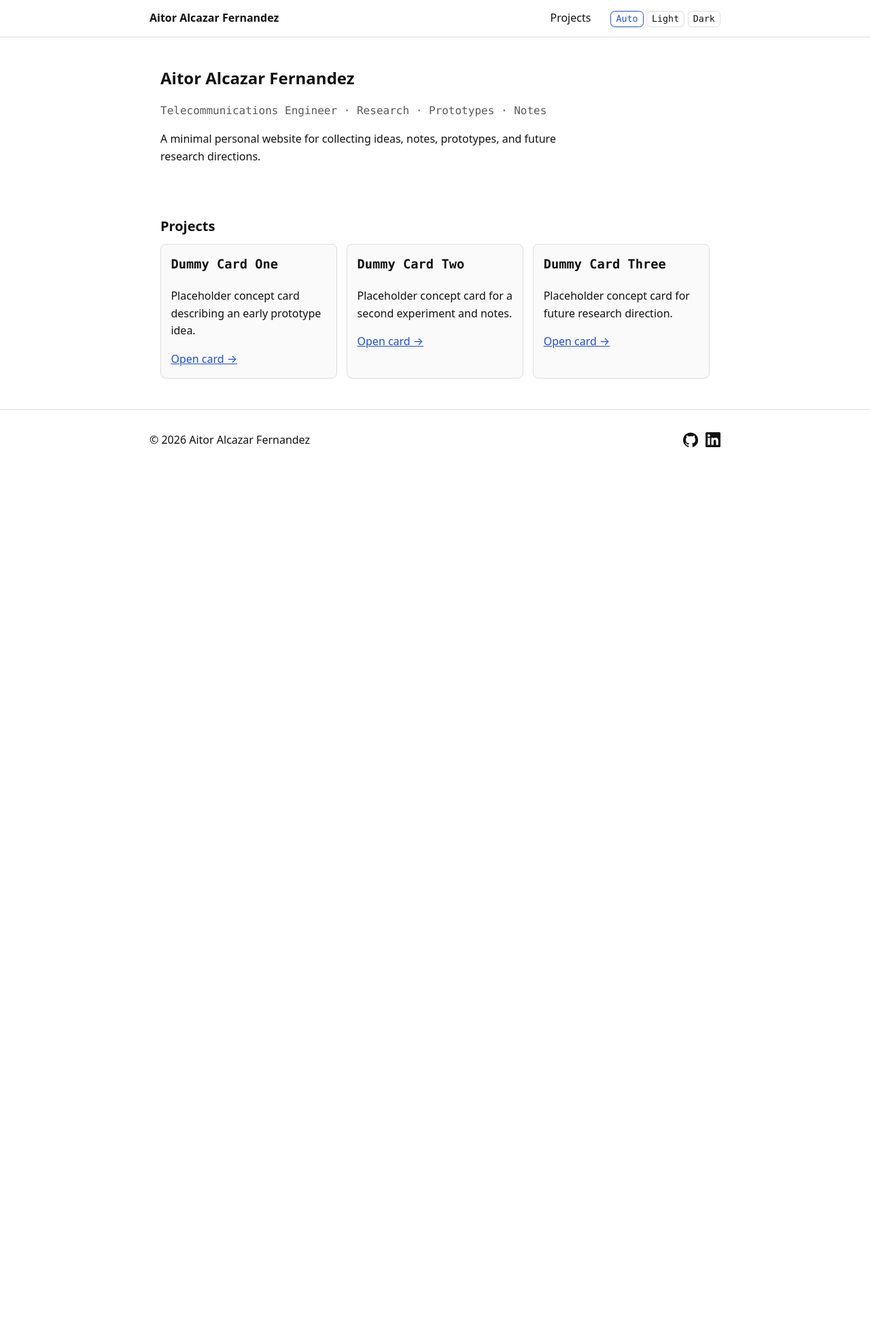
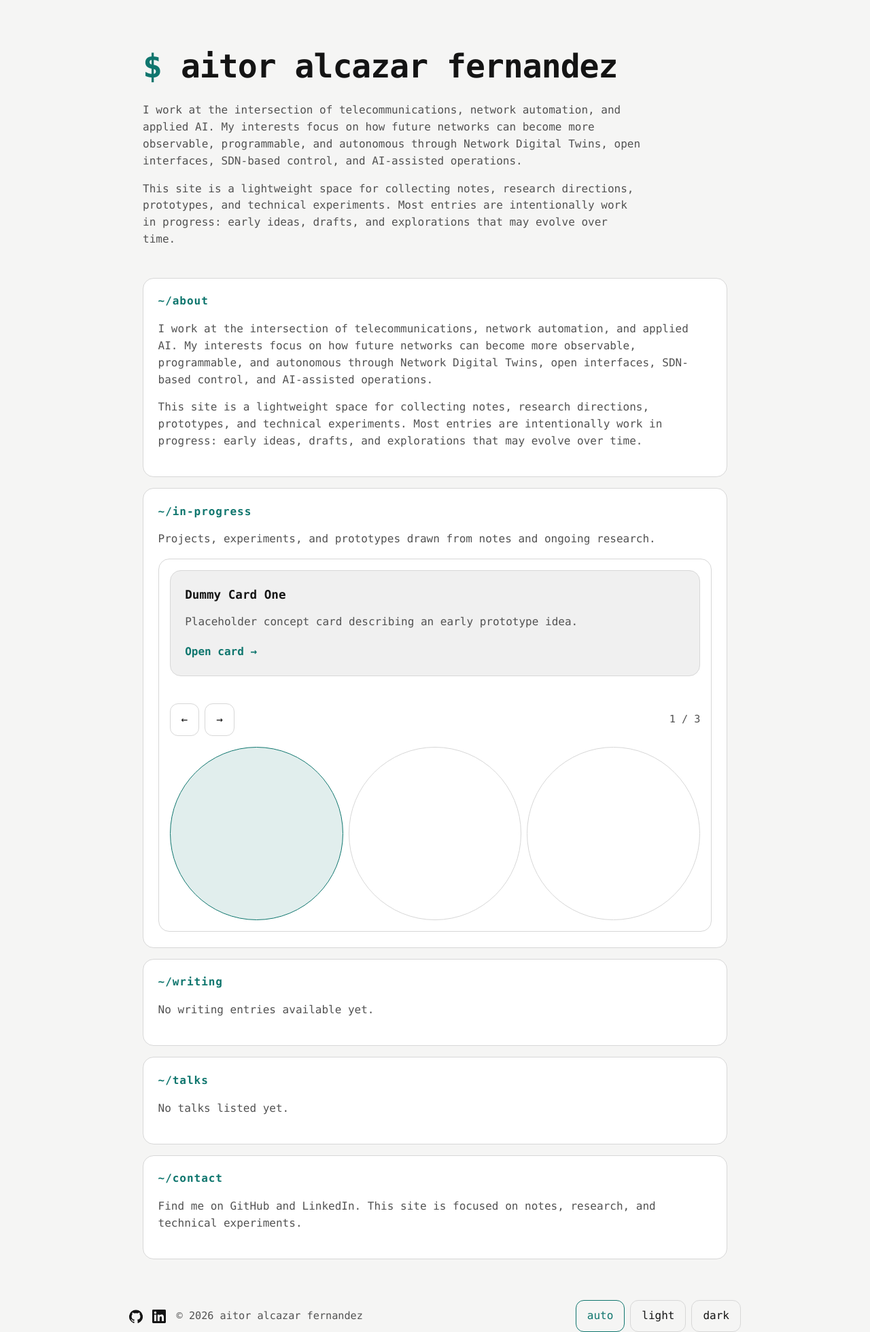
Before and after one commit to aitor-alcazar/aitor-alcazar.github.io, a Jekyll site: the page built from index.md, in a window 1280 px wide. Shown: the whole page at 68% size. Built offline with Jekyll 4.4.1, drawn with Linux system fonts in a browser that asks for light colours; before the commit the page ends 900 px from its top, so only the background shows below that.

Commit message:
Update terminal-inspired UX and card carousel

```diff
--- /dev/null
+++ b/_includes/card-carousel.html
@@ -0,0 +1,40 @@
+<div class="carousel" aria-label="Project carousel" data-carousel>
+  <div class="carousel-viewport">
+    {% for card in include.cards %}
+      <article class="carousel-slide{% if forloop.first %} active{% endif %}" data-carousel-slide="{{ forloop.index0 }}">
+        <div class="card-item">
+          <h3>{{ card.title }}</h3>
+          <p>{{ card.description }}</p>
+          {% if card.url %}
+            <a href="{{ card.url | relative_url }}" class="card-link">Open card →</a>
+          {% endif %}
+        </div>
+      </article>
+    {% endfor %}
+  </div>
+  <div class="carousel-footer">
+    <div class="carousel-controls">
+      <button type="button" class="carousel-prev" aria-label="Previous project">←</button>
+      <button type="button" class="carousel-next" aria-label="Next project">→</button>
+    </div>
+    <div class="carousel-status" aria-live="polite">1 / {{ include.cards | size }}</div>
+  </div>
+  <div class="carousel-indicators" role="tablist">
+    {% for card in include.cards %}
+      <button type="button" class="carousel-indicator{% if forloop.first %} active{% endif %}" aria-label="Show project {{ forloop.index }}" aria-pressed="{% if forloop.first %}true{% else %}false{% endif %}" data-carousel-index="{{ forloop.index0 }}"></button>
+    {% endfor %}
+  </div>
+  <noscript>
+    <div class="carousel-fallback">
+      {% for card in include.cards %}
+        <article class="card-item">
+          <h3>{{ card.title }}</h3>
+          <p>{{ card.description }}</p>
+          {% if card.url %}
+            <a href="{{ card.url | relative_url }}">Open card →</a>
+          {% endif %}
+        </article>
+      {% endfor %}
+    </div>
+  </noscript>
+</div>
--- a/_includes/footer.html
+++ b/_includes/footer.html
@@ -1,7 +1,7 @@
 <footer class="site-footer">
   <div class="container footer-wrap">
-    <p>© {{ 'now' | date: '%Y' }} Aitor Alcazar Fernandez</p>
-    <div class="social-links" aria-label="Contact links">
+    <div class="footer-left">
+      <div class="social-links" aria-label="Social links">
         <a href="https://github.com/aitor-alcazar" aria-label="GitHub" title="GitHub">
           <svg viewBox="0 0 24 24" aria-hidden="true"><path d="M12 .5a12 12 0 0 0-3.79 23.39c.6.1.82-.26.82-.58v-2.03c-3.34.73-4.04-1.61-4.04-1.61a3.18 3.18 0 0 0-1.33-1.76c-1.09-.74.08-.72.08-.72a2.52 2.52 0 0 1 1.84 1.24 2.56 2.56 0 0 0 3.5 1 2.57 2.57 0 0 1 .76-1.61c-2.66-.3-5.46-1.33-5.46-5.93a4.65 4.65 0 0 1 1.24-3.23 4.33 4.33 0 0 1 .12-3.18s1.01-.33 3.3 1.23a11.4 11.4 0 0 1 6 0c2.29-1.56 3.3-1.23 3.3-1.23.4 1.03.44 2.16.12 3.18a4.65 4.65 0 0 1 1.24 3.23c0 4.61-2.8 5.62-5.47 5.92a2.87 2.87 0 0 1 .82 2.22v3.29c0 .32.22.69.83.58A12 12 0 0 0 12 .5Z"/></svg>
         </a>
@@ -9,5 +9,12 @@
           <svg viewBox="0 0 24 24" aria-hidden="true"><path d="M20.45 20.45h-3.56V14.9c0-1.32-.03-3.02-1.84-3.02-1.84 0-2.12 1.44-2.12 2.93v5.64H9.37V9h3.42v1.56h.05c.48-.9 1.63-1.85 3.35-1.85 3.58 0 4.24 2.36 4.24 5.43v6.31ZM5.34 7.43a2.07 2.07 0 1 1 0-4.14 2.07 2.07 0 0 1 0 4.14ZM7.12 20.45H3.56V9h3.56v11.45ZM22.23 0H1.77A1.77 1.77 0 0 0 0 1.77v20.46C0 23.2.8 24 1.77 24h20.46c.98 0 1.77-.8 1.77-1.77V1.77C24 .8 23.2 0 22.23 0Z"/></svg>
         </a>
       </div>
+      <p class="footer-copy">© 2026 aitor alcazar fernandez</p>
+    </div>
+    <div class="theme-switcher" role="group" aria-label="Theme selector">
+      <button type="button" data-theme-choice="auto" aria-label="Use system theme">auto</button>
+      <button type="button" data-theme-choice="light" aria-label="Use light theme">light</button>
+      <button type="button" data-theme-choice="dark" aria-label="Use dark theme">dark</button>
+    </div>
   </div>
 </footer>
--- a/_layouts/default.html
+++ b/_layouts/default.html
@@ -1,5 +1,5 @@
 <!doctype html>
-<html lang="en" data-theme="light">
+<html lang="en" class="no-js" data-theme="light">
   <head>
     <meta charset="utf-8" />
     <meta name="viewport" content="width=device-width, initial-scale=1" />
@@ -11,7 +11,6 @@
   </head>
   <body>
     <a class="skip-link" href="#main-content">Skip to main content</a>
-    {% include header.html %}
     <main id="main-content" class="container">
       {{ content }}
     </main>
--- a/_layouts/home.html
+++ b/_layouts/home.html
@@ -2,14 +2,64 @@
 layout: default
 ---
 <section id="hero" class="section hero">
-  <h1>Aitor Alcazar Fernandez</h1>
-  <p class="tagline">Telecommunications Engineer · Research · Prototypes · Notes</p>
-  <p class="intro">
-    A minimal personal website for collecting ideas, notes, prototypes, and future research directions.
+  <h1 class="page-title">aitor alcazar fernandez</h1>
+  <p class="hero-copy">
+    I work at the intersection of telecommunications, network automation, and applied AI. My interests focus on how future networks can become more observable, programmable, and autonomous through Network Digital Twins, open interfaces, SDN-based control, and AI-assisted operations.
+  </p>
+  <p class="hero-copy">
+    This site is a lightweight space for collecting notes, research directions, prototypes, and technical experiments. Most entries are intentionally work in progress: early ideas, drafts, and explorations that may evolve over time.
   </p>
 </section>
 
-<section id="projects" class="section">
-  <h2>Projects</h2>
-  {% include card-grid.html cards=site.data.cards %}
+<section id="about" class="section section-block">
+  <h2>~/about</h2>
+  <div class="section-copy">
+    <p>I work at the intersection of telecommunications, network automation, and applied AI. My interests focus on how future networks can become more observable, programmable, and autonomous through Network Digital Twins, open interfaces, SDN-based control, and AI-assisted operations.</p>
+    <p>This site is a lightweight space for collecting notes, research directions, prototypes, and technical experiments. Most entries are intentionally work in progress: early ideas, drafts, and explorations that may evolve over time.</p>
+  </div>
 </section>
+
+<section id="in-progress" class="section section-block">
+  <h2>~/in-progress</h2>
+  <p class="section-copy">Projects, experiments, and prototypes drawn from notes and ongoing research.</p>
+  {% include card-carousel.html cards=site.data.cards %}
+</section>
+
+<section id="writing" class="section section-block">
+  <h2>~/writing</h2>
+  {% if site.data.writing and site.data.writing.size > 0 %}
+    <ol class="entry-list">
+      {% for entry in site.data.writing %}
+        <li>
+          <span class="entry-title">{{ entry.title }}</span>
+          {% if entry.date %}<span class="entry-meta">{{ entry.date }}</span>{% endif %}
+          {% if entry.url %}<a href="{{ entry.url | relative_url }}">view</a>{% endif %}
+        </li>
+      {% endfor %}
+    </ol>
+  {% else %}
+    <p class="empty-note">No writing entries available yet.</p>
+  {% endif %}
+</section>
+
+<section id="talks" class="section section-block">
+  <h2>~/talks</h2>
+  {% if site.data.talks and site.data.talks.size > 0 %}
+    <ol class="entry-list">
+      {% for talk in site.data.talks %}
+        <li>
+          <span class="entry-title">{{ talk.title }}</span>
+          {% if talk.date %}<span class="entry-meta">{{ talk.date }}</span>{% endif %}
+          {% if talk.location %}<span class="entry-meta">{{ talk.location }}</span>{% endif %}
+        </li>
+      {% endfor %}
+    </ol>
+  {% else %}
+    <p class="empty-note">No talks listed yet.</p>
+  {% endif %}
+</section>
+
+<section id="contact" class="section section-block">
+  <h2>~/contact</h2>
+  <p class="section-copy">Find me on GitHub and LinkedIn. This site is focused on notes, research, and technical experiments.</p>
+</section>
--- a/assets/css/styles.css
+++ b/assets/css/styles.css
@@ -1,64 +1,314 @@
 :root {
-  --bg: #ffffff;
-  --text: #111111;
-  --muted: #5a5a5a;
-  --card: #fafafa;
-  --border: #dddddd;
-  --accent: #1d4ed8;
+  --bg: #f5f5f4;
+  --text: #141414;
+  --muted: #525252;
+  --surface: #ffffff;
+  --surface-alt: #f0f0f0;
+  --border: #d7d7d7;
+  --accent: #0f766e;
+  --accent-soft: rgba(15, 118, 110, 0.12);
+  --shadow: 0 12px 40px rgba(0, 0, 0, 0.04);
 }
 
 :root[data-theme='dark'] {
-  --bg: #0b0b0b;
-  --text: #f5f5f5;
-  --muted: #b1b1b1;
-  --card: #141414;
-  --border: #2a2a2a;
-  --accent: #93c5fd;
+  --bg: #050507;
+  --text: #f4f4f5;
+  --muted: #9ca3af;
+  --surface: #0f1116;
+  --surface-alt: #16181f;
+  --border: #2f3340;
+  --accent: #38bdf8;
+  --accent-soft: rgba(56, 189, 248, 0.14);
+  --shadow: 0 18px 50px rgba(0, 0, 0, 0.35);
 }
 
-* { box-sizing: border-box; }
-html, body { margin: 0; padding: 0; }
+* {
+  box-sizing: border-box;
+}
+
+html,
 body {
-  font-family: system-ui, -apple-system, Segoe UI, Roboto, sans-serif;
+  margin: 0;
+  min-height: 100%;
+}
+
+body {
+  font-family: ui-monospace, SFMono-Regular, Menlo, Monaco, Consolas, "Liberation Mono", "Courier New", monospace;
   background: var(--bg);
   color: var(--text);
-  line-height: 1.6;
+  line-height: 1.55;
+  transition: background 0.2s ease, color 0.2s ease;
 }
 
-.container { max-width: 840px; margin: 0 auto; padding: 0 1rem; }
-.skip-link { position: absolute; left: -999px; }
-.skip-link:focus { left: 1rem; top: 1rem; background: var(--accent); color: white; padding: .5rem; }
+.container {
+  max-width: 900px;
+  margin: 0 auto;
+  padding: 2rem 1.25rem 2.5rem;
+}
 
-.site-header { border-bottom: 1px solid var(--border); }
-.nav-wrap { display: flex; align-items: center; gap: 1rem; padding: .9rem 0; flex-wrap: wrap; }
-.site-title { font-weight: 700; color: var(--text); text-decoration: none; margin-right: auto; }
-nav a { color: var(--text); text-decoration: none; margin-right: .8rem; }
+.skip-link {
+  position: absolute;
+  left: -999px;
+}
 
+.skip-link:focus {
+  left: 1rem;
+  top: 1rem;
+  background: var(--accent);
+  color: #fff;
+  padding: 0.75rem 1rem;
+  border-radius: 0.5rem;
+}
+
+.section {
+  padding: 1.75rem 0;
+  border-top: 1px solid var(--border);
+}
+
+.section:first-of-type {
+  border-top: none;
+}
+
+.section-block {
+  margin-top: 1rem;
+  padding: 1.35rem 1.35rem 1.45rem;
+  border: 1px solid var(--border);
+  background: var(--surface);
+  border-radius: 1rem;
+}
+
+.page-title {
+  font-size: clamp(2rem, 5vw, 3rem);
+  margin: 0;
+  letter-spacing: -0.02em;
+  position: relative;
+}
+
+.page-title::before {
+  content: "$ ";
+  color: var(--accent);
+}
+
+.hero-copy,
+.section-copy,
+.empty-note,
+.entry-meta {
+  color: var(--muted);
+}
+
+.hero-copy {
+  max-width: 76ch;
+  margin: 1rem 0 0;
+}
+
+h2 {
+  margin: 0;
+  font-size: 1rem;
+  letter-spacing: 0.06em;
+  text-transform: none;
+  color: var(--accent);
+}
+
+.card-item,
+.carousel {
+  border: 1px solid var(--border);
+  border-radius: 1rem;
+}
+
+.carousel {
+  margin-top: 1rem;
+  padding: 1rem;
+  background: var(--surface);
+}
+
+.carousel-viewport {
+  min-height: 180px;
+}
+
+.carousel-slide {
+  display: none;
+}
+
+.carousel-slide.active {
+  display: block;
+}
+
+.carousel-footer {
+  display: flex;
+  align-items: center;
+  justify-content: space-between;
+  gap: 1rem;
+  margin-top: 1rem;
+  flex-wrap: wrap;
+}
+
+.carousel-controls,
+.theme-switcher {
+  display: inline-flex;
+  gap: 0.5rem;
+}
+
+.carousel-controls button,
 .theme-switcher button {
+  appearance: none;
   border: 1px solid var(--border);
   background: transparent;
   color: var(--text);
-  border-radius: .4rem;
-  padding: .2rem .45rem;
+  padding: 0.65rem 1rem;
+  border-radius: 0.75rem;
   cursor: pointer;
-  font-family: ui-monospace, SFMono-Regular, Menlo, Consolas, monospace;
+  min-width: 2.5rem;
+  font: inherit;
 }
-.theme-switcher button.active { border-color: var(--accent); color: var(--accent); }
 
-.section { padding: 1.3rem 0; }
-.hero h1 { margin-bottom: .3rem; }
-.tagline { color: var(--muted); font-family: ui-monospace, SFMono-Regular, Menlo, Consolas, monospace; }
-.intro { max-width: 68ch; }
+.carousel-controls button:hover,
+.theme-switcher button:hover,
+.card-link:hover {
+  border-color: var(--accent);
+  color: var(--accent);
+}
 
-h2 { font-size: 1.25rem; margin-bottom: .6rem; }
-.card-grid { display: grid; grid-template-columns: repeat(auto-fit, minmax(220px, 1fr)); gap: .9rem; }
-.card-item { border: 1px solid var(--border); background: var(--card); padding: .9rem; border-radius: .5rem; }
-.card-item h3 { margin-top: 0; font-family: ui-monospace, SFMono-Regular, Menlo, Consolas, monospace; }
+.theme-switcher button.active {
+  border-color: var(--accent);
+  color: var(--accent);
+}
 
-a { color: var(--accent); }
+.carousel-status {
+  color: var(--muted);
+  font-size: 0.95rem;
+}
 
-.site-footer { border-top: 1px solid var(--border); margin-top: 1.5rem; }
-.footer-wrap { display: flex; align-items: center; justify-content: space-between; gap: .8rem; padding: 1rem 0; }
-.social-links { display: inline-flex; gap: .7rem; }
-.social-links a { color: var(--text); display: inline-flex; }
-.social-links svg { width: 22px; height: 22px; fill: currentColor; }
+.carousel-indicators {
+  display: grid;
+  grid-template-columns: repeat(auto-fit, minmax(1.25rem, 1fr));
+  gap: 0.5rem;
+  margin-top: 1rem;
+}
+
+.carousel-indicator {
+  width: 100%;
+  aspect-ratio: 1;
+  border: 1px solid var(--border);
+  border-radius: 999px;
+  background: transparent;
+  cursor: pointer;
+}
+
+.carousel-indicator.active,
+.carousel-indicator:focus-visible {
+  background: var(--accent-soft);
+  border-color: var(--accent);
+}
+
+.card-item {
+  padding: 1.35rem;
+  background: var(--surface-alt);
+  border: 1px solid var(--border);
+}
+
+.card-item h3 {
+  margin: 0 0 0.9rem;
+  font-size: 1.1rem;
+}
+
+.card-item p {
+  margin: 0;
+  color: var(--muted);
+}
+
+.card-link {
+  margin-top: 1.2rem;
+  display: inline-flex;
+  color: var(--accent);
+  text-decoration: none;
+  font-weight: 600;
+}
+
+.entry-list {
+  list-style: none;
+  padding: 0;
+  margin: 0;
+}
+
+.entry-list li {
+  display: flex;
+  flex-wrap: wrap;
+  gap: 0.75rem;
+  padding: 0.85rem 0;
+  border-bottom: 1px solid var(--border);
+}
+
+.entry-list li:last-child {
+  border-bottom: none;
+}
+
+.entry-title {
+  font-weight: 600;
+}
+
+.entry-meta {
+  color: var(--muted);
+}
+
+.footer-wrap {
+  display: flex;
+  align-items: center;
+  justify-content: space-between;
+  gap: 1rem;
+  padding: 1.25rem 0 0;
+}
+
+.footer-left {
+  display: flex;
+  align-items: center;
+  gap: 1rem;
+  flex-wrap: wrap;
+}
+
+.footer-copy {
+  margin: 0;
+  color: var(--muted);
+  font-size: 0.95rem;
+}
+
+.social-links {
+  display: inline-flex;
+  gap: 0.85rem;
+}
+
+.social-links a {
+  color: var(--text);
+  display: inline-flex;
+}
+
+.social-links svg {
+  width: 20px;
+  height: 20px;
+  fill: currentColor;
+}
+
+@media (max-width: 700px) {
+  .container {
+    padding: 1.5rem 1rem 2rem;
+  }
+
+  .carousel-footer {
+    flex-direction: column;
+    align-items: stretch;
+  }
+
+  .carousel-controls,
+  .theme-switcher {
+    width: 100%;
+    justify-content: space-between;
+  }
+}
+
+.no-js .carousel-slide {
+  display: block;
+}
+
+.no-js .carousel-controls,
+.no-js .carousel-indicators {
+  display: none;
+}
--- a/assets/js/theme.js
+++ b/assets/js/theme.js
@@ -1,7 +1,7 @@
 (function () {
   var root = document.documentElement;
   var storageKey = 'theme-choice';
-  var buttons;
+  var buttons = [];
 
   function preferredTheme() {
     return window.matchMedia('(prefers-color-scheme: dark)').matches ? 'dark' : 'light';
@@ -10,14 +10,13 @@
   function applyTheme(choice) {
     var theme = choice === 'auto' ? preferredTheme() : choice;
     root.setAttribute('data-theme', theme);
-    if (buttons) {
-      buttons.forEach(function (button) {
-        button.classList.toggle('active', button.getAttribute('data-theme-choice') === choice);
-      });
-    }
+    buttons.forEach(function (button) {
+      var isActive = button.getAttribute('data-theme-choice') === choice;
+      button.classList.toggle('active', isActive);
+    });
   }
 
-  function init() {
+  function initTheme() {
     buttons = Array.prototype.slice.call(document.querySelectorAll('[data-theme-choice]'));
     var saved = localStorage.getItem(storageKey) || 'auto';
     applyTheme(saved);
@@ -37,6 +36,78 @@
     });
   }
 
+  function initCarousel() {
+    var carousels = document.querySelectorAll('[data-carousel]');
+
+    carousels.forEach(function (carousel) {
+      var slides = Array.prototype.slice.call(carousel.querySelectorAll('[data-carousel-slide]'));
+      if (!slides.length) {
+        return;
+      }
+
+      var status = carousel.querySelector('.carousel-status');
+      var prevButton = carousel.querySelector('.carousel-prev');
+      var nextButton = carousel.querySelector('.carousel-next');
+      var indicators = Array.prototype.slice.call(carousel.querySelectorAll('[data-carousel-index]'));
+      var currentIndex = 0;
+
+      function updateActive(index) {
+        currentIndex = (index + slides.length) % slides.length;
+        slides.forEach(function (slide, idx) {
+          slide.classList.toggle('active', idx === currentIndex);
+        });
+        if (status) {
+          status.textContent = (currentIndex + 1) + ' / ' + slides.length;
+        }
+        indicators.forEach(function (button, idx) {
+          var active = idx === currentIndex;
+          button.classList.toggle('active', active);
+          button.setAttribute('aria-pressed', active ? 'true' : 'false');
+        });
+      }
+
+      if (prevButton) {
+        prevButton.addEventListener('click', function () {
+          updateActive(currentIndex - 1);
+        });
+      }
+
+      if (nextButton) {
+        nextButton.addEventListener('click', function () {
+          updateActive(currentIndex + 1);
+        });
+      }
+
+      indicators.forEach(function (button) {
+        button.addEventListener('click', function () {
+          var targetIndex = parseInt(button.getAttribute('data-carousel-index'), 10);
+          updateActive(targetIndex);
+        });
+      });
+
+      carousel.addEventListener('keydown', function (event) {
+        if (event.key === 'ArrowLeft') {
+          event.preventDefault();
+          if (prevButton) prevButton.click();
+        }
+        if (event.key === 'ArrowRight') {
+          event.preventDefault();
+          if (nextButton) nextButton.click();
+        }
+      });
+
+      carousel.setAttribute('tabindex', '0');
+      updateActive(0);
+    });
+  }
+
+  function init() {
+    root.classList.remove('no-js');
+    root.classList.add('js');
+    initTheme();
+    initCarousel();
+  }
+
   if (document.readyState === 'loading') {
     document.addEventListener('DOMContentLoaded', init);
   } else {
```
Lines whose indentation alone changed are shown as unchanged.
